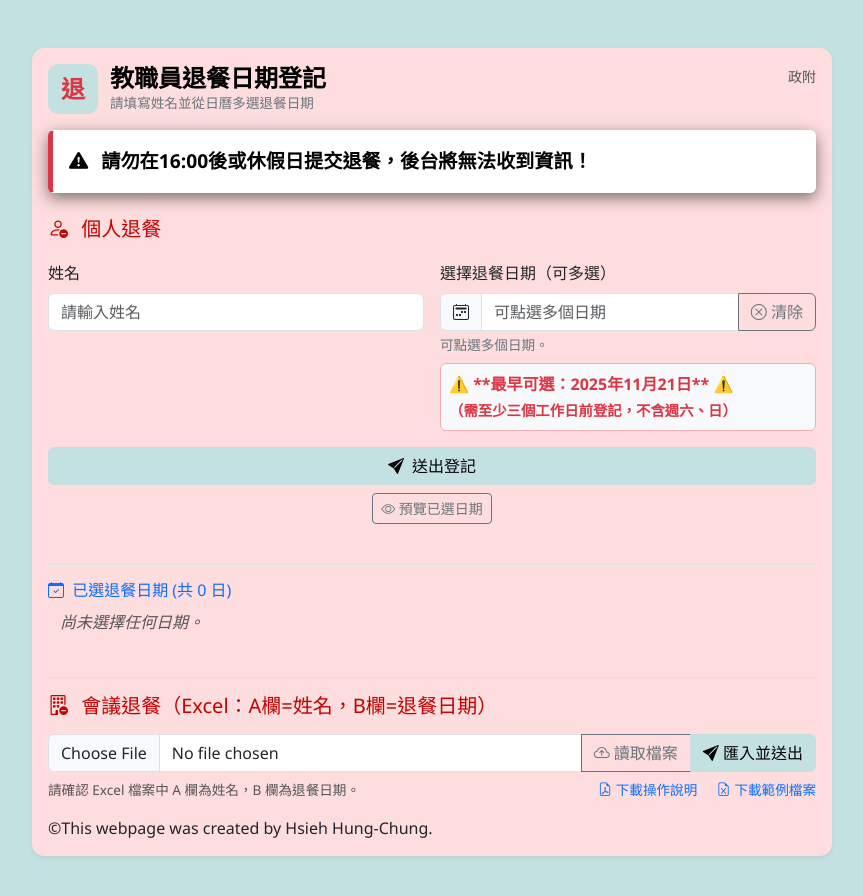
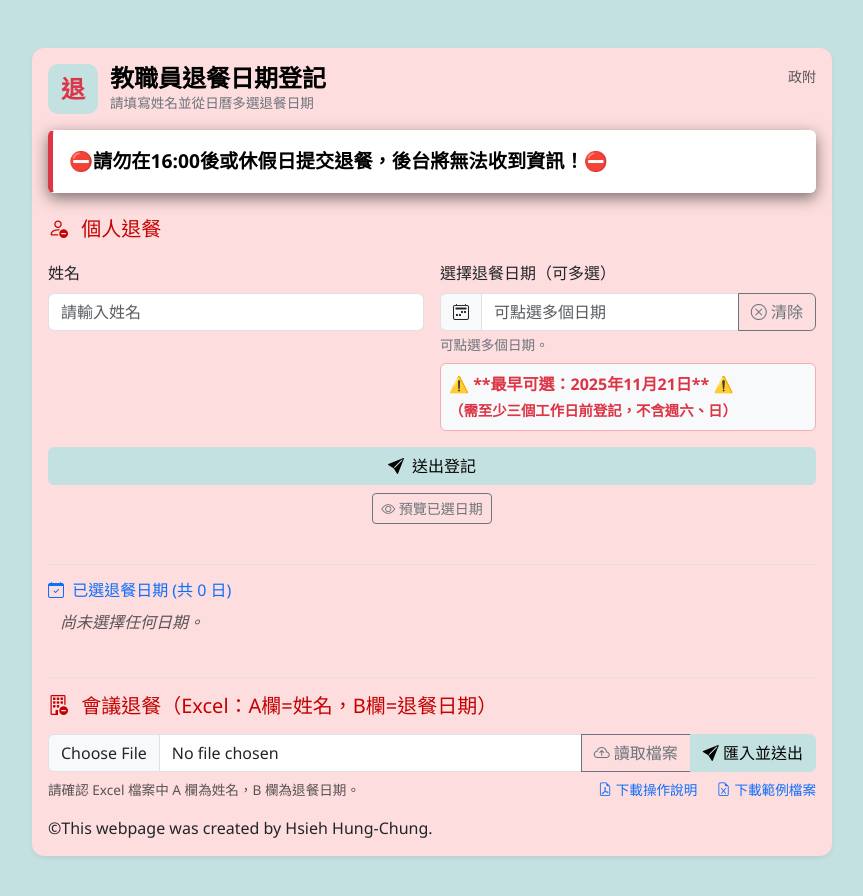
Before and after one commit to Chung9312/lunch_cancel, a plain HTML site: page index.html in a window 1280 px wide. Shown: the whole page, without its empty margins (208-1071 px from the left). Drawn offline with nearby package versions, Linux system fonts and the light colour scheme.

Commit message:
Update index.html

```diff
--- a/index.html
+++ b/index.html
@@ -130,8 +130,7 @@
 
 
     <div class="alert alert-warning mb-4" style="font-size: 1.2rem; font-weight: bold;">
-      <i class="bi bi-exclamation-triangle-fill me-2"></i>
-      請勿在16:00後或休假日提交退餐，後台將無法收到資訊！
+      ⛔請勿在16:00後或休假日提交退餐，後台將無法收到資訊！⛔
     </div>
 
     <form id="mealForm">
@@ -557,4 +556,5 @@
 </body>
 
 
+
 </html>
```
